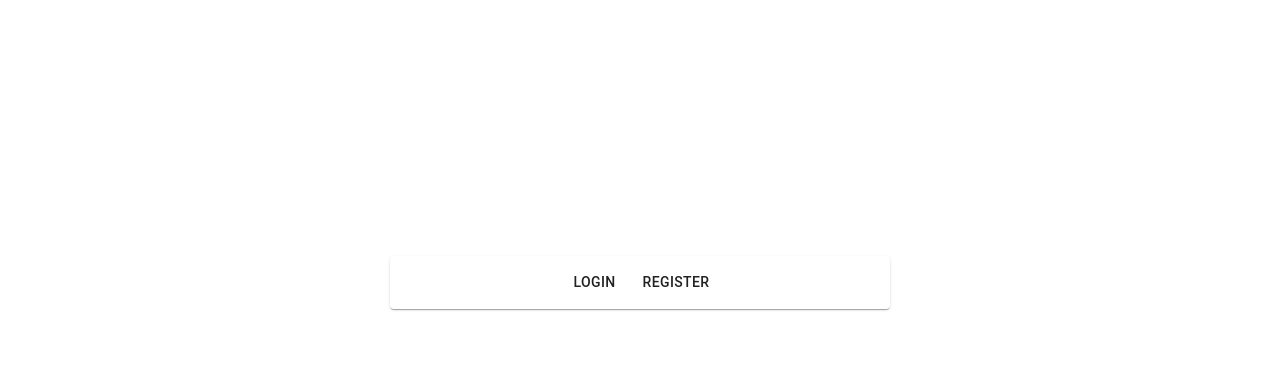
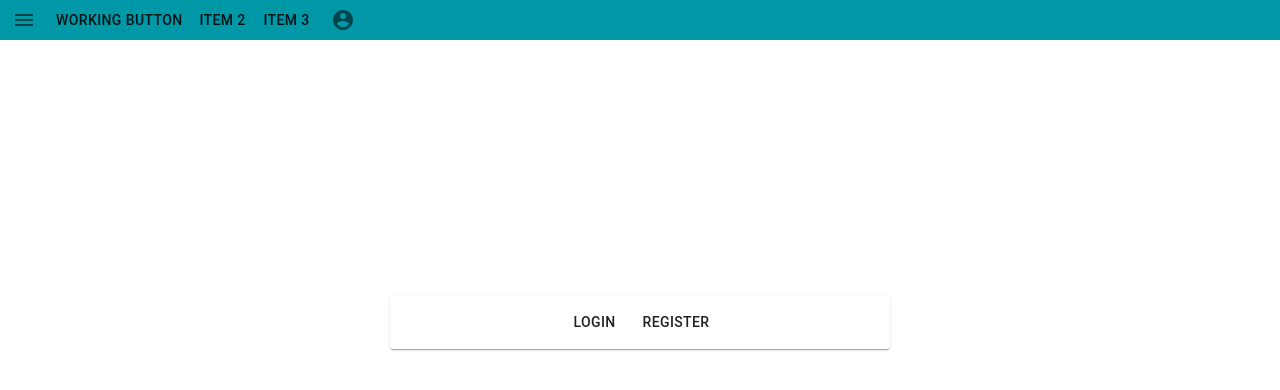
Before and after one commit to TheAvi123/TravelGram, a React (Create React App) app: page / in a window 1280 px wide. Shown: the top 390 px of the page. Built offline with nearby package versions, Linux system fonts and the light colour scheme.

Commit message:
Temp NavBar with drawers, need to fix styles

```diff
--- a/src/App.js
+++ b/src/App.js
@@ -1,9 +1,11 @@
 import { ThemeProvider } from '@material-ui/core/styles';
 import theme from './theme';
 import AuthScreen from './screens/AuthScreen';
+import NavBar from './components/NavBar/NavBar';
 
 const App = () => {
   return <ThemeProvider theme={theme}>
+    <NavBar />
     <AuthScreen />
   </ThemeProvider>;
 };
--- /dev/null
+++ b/src/components/NavBar/MenuDrawer.js
@@ -0,0 +1,45 @@
+import React, {useState} from 'react';
+import {Button, IconButton, makeStyles, Drawer} from '@material-ui/core';
+import MenuIcon from '@material-ui/icons/Menu';
+
+const useStyles = makeStyles({
+   drawer: {
+       width: 250,
+   },
+   link: {
+       color: 'black',
+       textDecoration: 'none',
+   },
+});
+
+function MenuDrawer(props) {
+
+    const classes = useStyles();
+    const [visibility, setVisibility] = useState(false);
+
+    const toggleDrawer = () => {
+        setVisibility(true);
+    };
+
+    const closeDrawer = () => {
+        setVisibility(false);
+    }
+
+
+
+    return (
+        <div>
+            <IconButton ml={10} mr={20} onClick={toggleDrawer} >
+                <MenuIcon/>
+            </IconButton>
+            <Drawer variant="temporary" open={visibility} onClose={closeDrawer}>
+                <Button>Item A</Button>
+                <Button>Item B</Button>
+                <Button>Item C</Button>
+            </Drawer>
+        </div>
+
+    );
+}
+
+export default MenuDrawer;
--- /dev/null
+++ b/src/components/NavBar/NavBar.js
@@ -0,0 +1,63 @@
+import React, {useState} from 'react';
+import {Box, Menu, MenuItem, Button, makeStyles} from '@material-ui/core';
+import MenuDrawer from './MenuDrawer';
+import ProfileDrawer from './ProfileDrawer';
+
+const useStyles = makeStyles({
+    root: {
+        position: 'relative',
+        width: '100%',
+        display: 'flex',
+        justifyContent: 'left',
+        alignItems: 'center',
+        height: '40px',
+        cursor: 'pointer'
+    }
+});
+
+function NavBar(props) {
+
+    const classes = useStyles();
+    const [anchorEl, setAnchorEl] = useState(null);
+
+    const handleClick = (event) => {
+        setAnchorEl(event.currentTarget);
+    }
+
+    const handleClose = () => {
+        setAnchorEl(null);
+    }
+
+    return (
+        <Box className={classes.root} bgcolor="primary.main">
+            <MenuDrawer />
+            <Button onClick={handleClick}>
+                Working Button
+            </Button>
+            <Menu
+                id="menu-1"
+                anchorEl={anchorEl}
+                keepMounted
+                open={Boolean(anchorEl)}
+                onClose={handleClose}
+                getContentAnchorEl={null}
+                anchorOrigin={{vertical: "bottom", horizontal: "left"}}
+                transformOrigin={{horizontal: "left"}}
+            >
+                <MenuItem onClick={handleClose}>Sub Item 1</MenuItem>
+                <MenuItem onClick={handleClose}>Sub Item 2</MenuItem>
+                <MenuItem onClick={handleClose}>Sub Item 3</MenuItem>
+            </Menu>
+            <Button>
+                Item 2
+            </Button>
+            <Button>
+                Item 3
+            </Button>
+            <ProfileDrawer />
+        </Box>
+    );
+}
+
+
+export default NavBar;
--- /dev/null
+++ b/src/components/NavBar/ProfileDrawer.js
@@ -0,0 +1,45 @@
+import React, {useState} from 'react';
+import {Button, IconButton, makeStyles, Drawer} from '@material-ui/core';
+import AccountCircleIcon from "@material-ui/icons/AccountCircle";
+
+const useStyles = makeStyles({
+    drawer: {
+        width: 250,
+    },
+    link: {
+        color: 'black',
+        textDecoration: 'none',
+    },
+});
+
+function ProfileDrawer(props) {
+
+    const classes = useStyles();
+    const [visibility, setVisibility] = useState(false);
+
+    const toggleDrawer = () => {
+        setVisibility(true);
+    };
+
+    const closeDrawer = () => {
+        setVisibility(false);
+    }
+
+
+
+    return (
+        <div>
+            <IconButton onClick={toggleDrawer}>
+                <AccountCircleIcon />
+            </IconButton>
+            <Drawer variant="temporary" anchor="right" open={visibility} onClose={closeDrawer}>
+                <Button>Item A</Button>
+                <Button>Item B</Button>
+                <Button>Item C</Button>
+            </Drawer>
+        </div>
+
+    );
+}
+
+export default ProfileDrawer;
```
